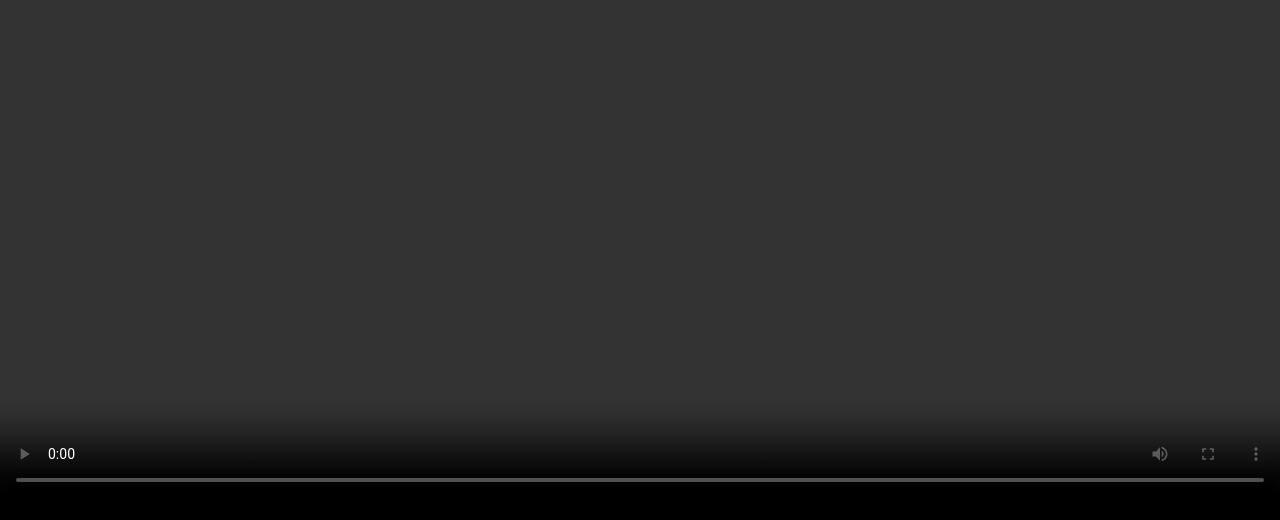
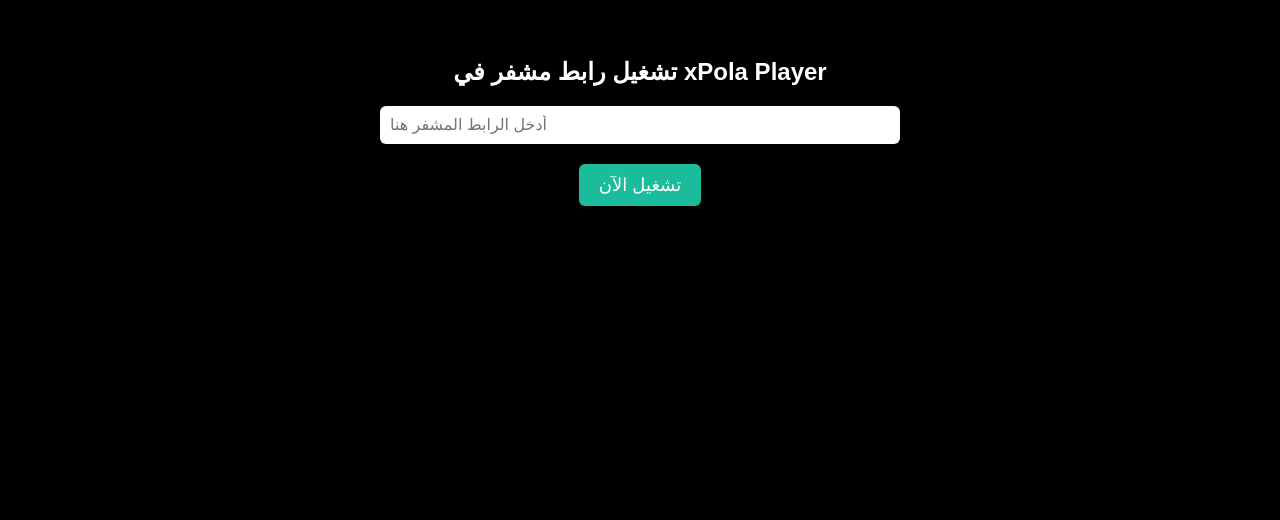
Before and after one commit to kaway094/Youcef96, a plain HTML site: page index.html in a window 1280 px wide. Shown: the part 298-818 px from the top of the page. Drawn offline with nearby package versions, Linux system fonts and the light colour scheme.

Commit message:
Update index.html

```diff
--- a/index.html
+++ b/index.html
@@ -1,70 +1,63 @@
-
 <!DOCTYPE html>
 <html lang="ar">
 <head>
   <meta charset="UTF-8">
-  <title>مشغل خارجي للبث المباشر</title>
+  <title>تشغيل فيديو مشفر في xPola Player</title>
   <meta name="viewport" content="width=device-width, initial-scale=1.0">
-  <script src="https://cdn.jsdelivr.net/npm/hls.js@latest"></script>
   <style>
-    html, body {
+    body {
+      background-color: #000;
+      color: #fff;
+      font-family: sans-serif;
+      display: flex;
+      flex-direction: column;
+      align-items: center;
+      justify-content: center;
+      height: 100vh;
       margin: 0;
-      padding: 0;
-      background: #000;
-      height: 100%;
+      padding: 20px;
+      text-align: center;
+    }
+    input {
+      padding: 10px;
       width: 100%;
+      max-width: 500px;
+      margin-bottom: 20px;
+      border-radius: 6px;
+      border: none;
+      font-size: 16px;
     }
-    #video {
-      width: 100vw;
-      height: 100vh;
-      object-fit: contain;
-      background-color: #000;
+    button {
+      padding: 10px 20px;
+      font-size: 18px;
+      background-color: #1abc9c;
+      color: white;
+      border: none;
+      border-radius: 6px;
+      cursor: pointer;
+    }
+    button:hover {
+      background-color: #16a085;
     }
   </style>
 </head>
 <body>
 
-<video id="video" controls autoplay></video>
+  <h2>تشغيل رابط مشفر في xPola Player</h2>
+  <input type="text" id="encryptedUrl" placeholder="أدخل الرابط المشفر هنا">
+  <button onclick="openEncrypted()">تشغيل الآن</button>
 
-<script>
-  const video = document.getElementById('video');
-
-  // 🔁 استخرج رابط البث من عنوان URL
-  const urlParams = new URLSearchParams(window.location.search);
-  const streamUrl = urlParams.get('url');
-
-  function requestFullScreen(el) {
-    if (el.requestFullscreen) {
-      el.requestFullscreen();
-    } else if (el.webkitRequestFullscreen) {
-      el.webkitRequestFullscreen();
-    } else if (el.msRequestFullscreen) {
-      el.msRequestFullscreen();
+  <script>
+    function openEncrypted() {
+      const encrypted = document.getElementById("encryptedUrl").value.trim();
+      if (!encrypted) {
+        alert("يرجى إدخال رابط مشفر أولاً");
+        return;
+      }
+      const intentUrl = `intent://XPOLA${encrypted}#Intent;scheme=xmtv;package=com.xpola.player;end`;
+      window.location.href = intentUrl;
     }
-  }
-
-  if (streamUrl) {
-    if (Hls.isSupported()) {
-      const hls = new Hls();
-      hls.loadSource(streamUrl);
-      hls.attachMedia(video);
-      hls.on(Hls.Events.MANIFEST_PARSED, function () {
-        video.play();
-        requestFullScreen(video);
-      });
-    } else if (video.canPlayType('application/vnd.apple.mpegurl')) {
-      video.src = streamUrl;
-      video.addEventListener('loadedmetadata', function () {
-        video.play();
-        requestFullScreen(video);
-      });
-    } else {
-      alert('متصفحك لا يدعم تشغيل هذا النوع من البث.');
-    }
-  } else {
-    alert('⚠️ لم يتم العثور على رابط البث.');
-  }
-</script>
+  </script>
 
 </body>
 </html>
```
